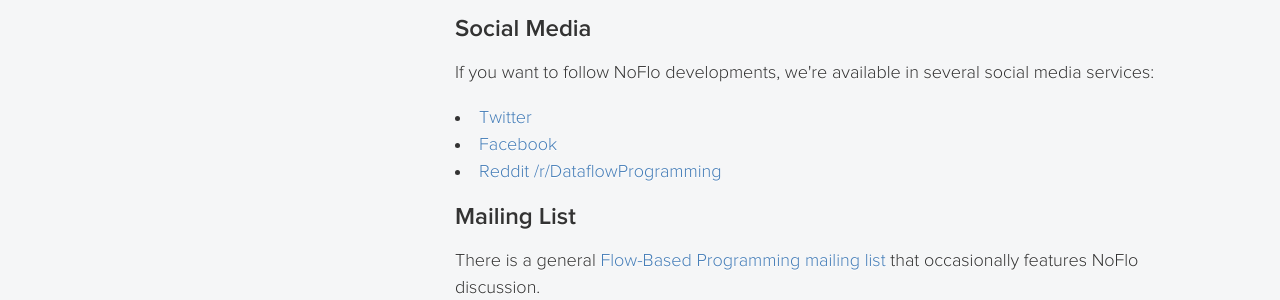
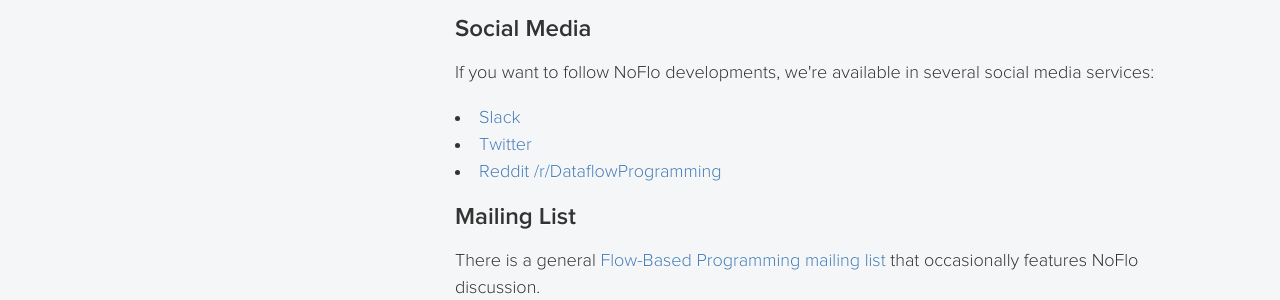
Before and after one commit to noflo/noflo.github.io, a Jekyll site: the page built from support/index.html, in a window 1280 px wide and 1032 px high. Shown: the part 459-759 px from the top of the window. Built offline with Jekyll 4.4.1, drawn with Linux system fonts in a browser that asks for light colours; nearby versions of some CDN libraries; comment, search, counter and statistics services are not loaded.

Commit message:
Replace FB with Slack

```diff
--- a/support/index.html
+++ b/support/index.html
@@ -23,8 +23,8 @@ title: Need help with NoFlo?
           <h2>Social Media</h2>
           <p>If you want to follow NoFlo developments, we're available in several social media services:</p>
           <ul>
+            <li><a href="https://join.slack.com/t/fbphq/shared_invite/enQtOTM4ODkzMTYyODE3LTJiMmNlZjhiMWY1MDY1ODA4Y2YzNDBlNDZlMTBkMDNlMjcwNzg2MGZhZjA2NjJjYTliYTM0OTIyYmM0Yzk0MDQ"><i class="fa-slack"></i> Slack</a></li>
             <li><a href="https://twitter.com/noflo"><i class="fa-twitter"></i> Twitter</a></li>
-            <li><a href="https://www.facebook.com/noflo"><i class="fa-facebook"></i> Facebook</a></li>
             <li><a href="https://www.reddit.com/r/DataflowProgramming/">Reddit /r/DataflowProgramming</a></li>
           </ul>
 
```
